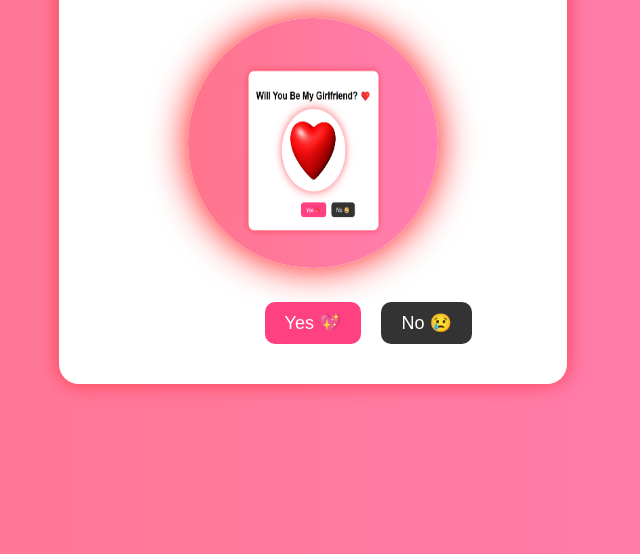
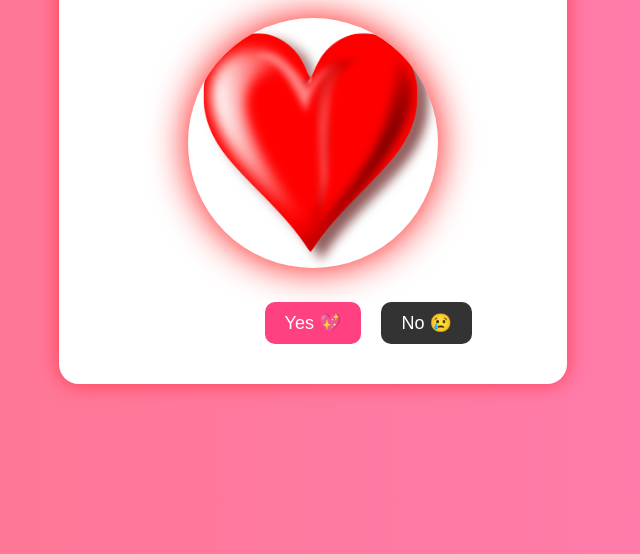
Before and after one commit to Aadarshkumarsingh8084/Will-You-Be-My-Girlfriend, a plain HTML site: page index.html in a window 1280 px wide. Shown: the part 262-816 px from the top of the page, without its empty margins (327-967 px from the left). Drawn offline with Linux system fonts and the light colour scheme.

Commit message:
Update index.html

```diff
--- a/index.html
+++ b/index.html
@@ -10,7 +10,7 @@
     <div class="container">
         <h1>Will You Be My Girlfriend? ❤️</h1>
         <div class="photo-container">
-            <img src="your-photo.jpg" alt="Romantic Photo" class="glowing-photo">
+            <img src="R.png" alt="Romantic Photo" class="glowing-photo">
         </div>
         <div class="buttons">
             <button class="yes-button" onclick="yesClicked()">Yes 💖</button>
```
